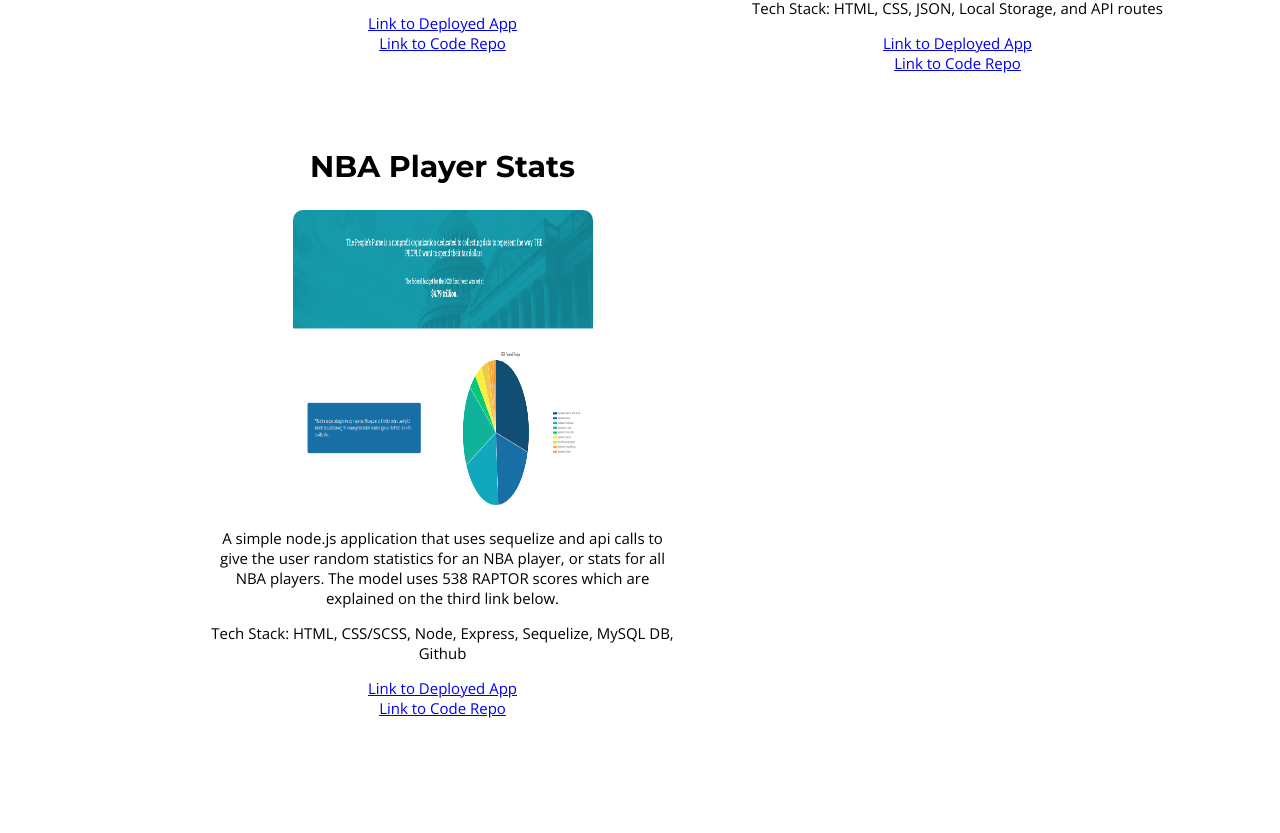
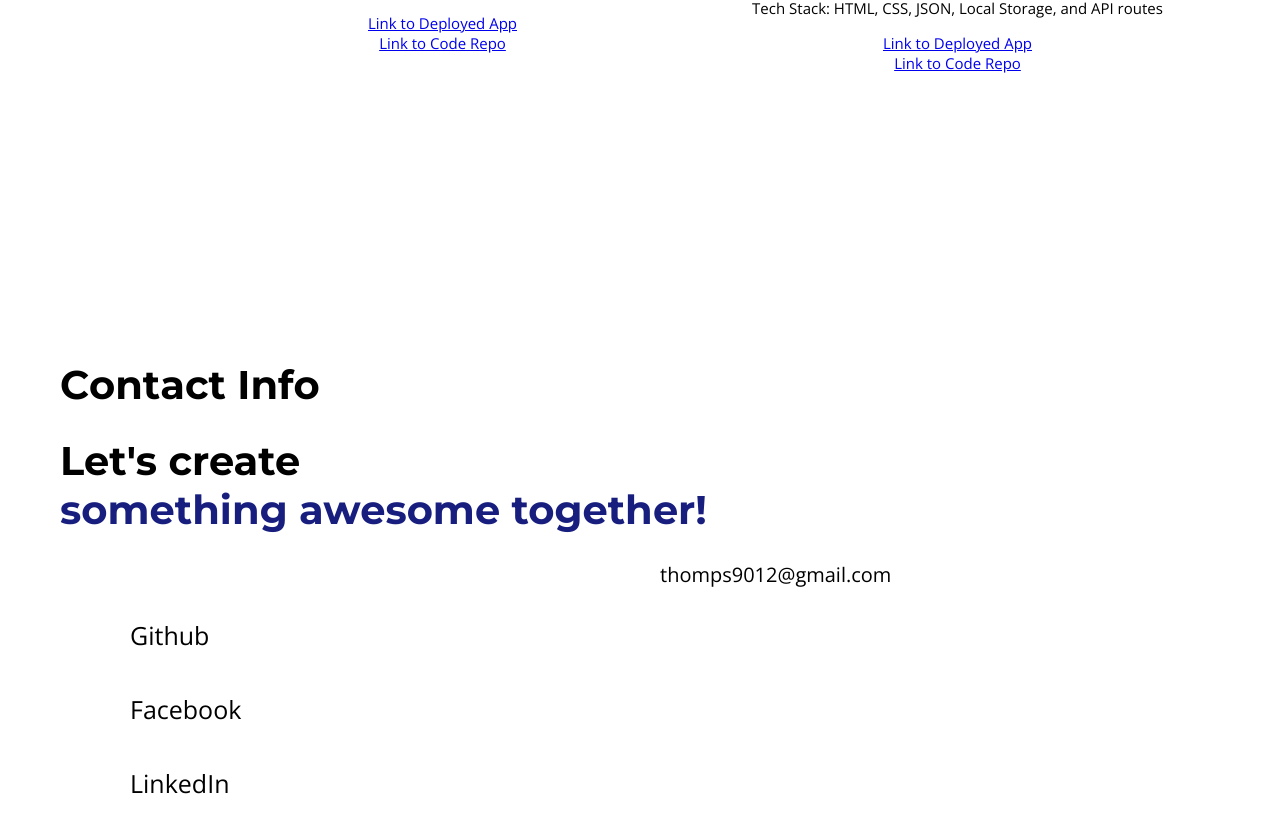
Before and after one commit to thomps9012/ReactPortfolio, a React (Create React App) app: page / in a window 1280 px wide. Shown: the part 2981-3814 px from the top of the page. Built offline with nearby package versions, Linux system fonts and the light colour scheme.

Commit message:
commented out nba stats project until it's complete and styled

```diff
--- a/src/portfolioData.js
+++ b/src/portfolioData.js
@@ -3,6 +3,7 @@ import DogPic from "./Images/dog-1.jpg";
 import NotePic from "./Images/noteMonkey.jpg";
 import CalendarPic from "./Images/readmeGenerator.png";
 import Peoplespurse from "./Images/peoplespurse.png";
+import NBAPic from "./Images/nba-logo.jpg"
 
 export default
     {
@@ -68,18 +69,18 @@ export default
                 url: 'https://thomps9012.github.io/CalendarHW/',
                 repo: 'https://github.com/thomps9012/CalendarHW'
             },
-            {
-                id: 5,
-                title: "NBA Player Stats",
-                description: 'A simple node.js application that uses sequelize and api calls to give the user random statistics for an NBA player, or stats for all NBA players. The model uses 538 RAPTOR scores which are explained on the third link below.', // Add Your Service Type Here
-                //Project Image - Add Your Project Image Here
-                tech: 'Tech Stack: HTML, CSS/SCSS, Node, Express, Sequelize, MySQL DB, Github',
-                imageSrc: Peoplespurse,
-                //Project URL - Add Your Project Url Here
-                url: 'https://immense-inlet-28745.herokuapp.com/',
-                repo: 'https://github.com/thomps9012/nbaStats',
-                link: 'https://fivethirtyeight.com/features/introducing-raptor-our-new-metric-for-the-modern-nba/'
-            }
+            // {
+            //     id: 5,
+            //     title: "NBA Player Stats",
+            //     description: 'A simple node.js application that uses sequelize and api calls to give the user random statistics for an NBA player, or stats for all NBA players. The model uses 538 RAPTOR scores which are explained on the third link below.', // Add Your Service Type Here
+            //     //Project Image - Add Your Project Image Here
+            //     tech: 'Tech Stack: HTML, CSS/SCSS, Node, Express, Sequelize, MySQL DB, Github',
+            //     imageSrc: NBAPic,
+            //     //Project URL - Add Your Project Url Here
+            //     url: 'https://immense-inlet-28745.herokuapp.com/',
+            //     repo: 'https://github.com/thomps9012/nbaStats',
+            //     link: 'https://fivethirtyeight.com/features/introducing-raptor-our-new-metric-for-the-modern-nba/'
+            // }
 
         ],
         social: [
```
Also changed, not shown: src/Images/nba-logo.jpg (added).
